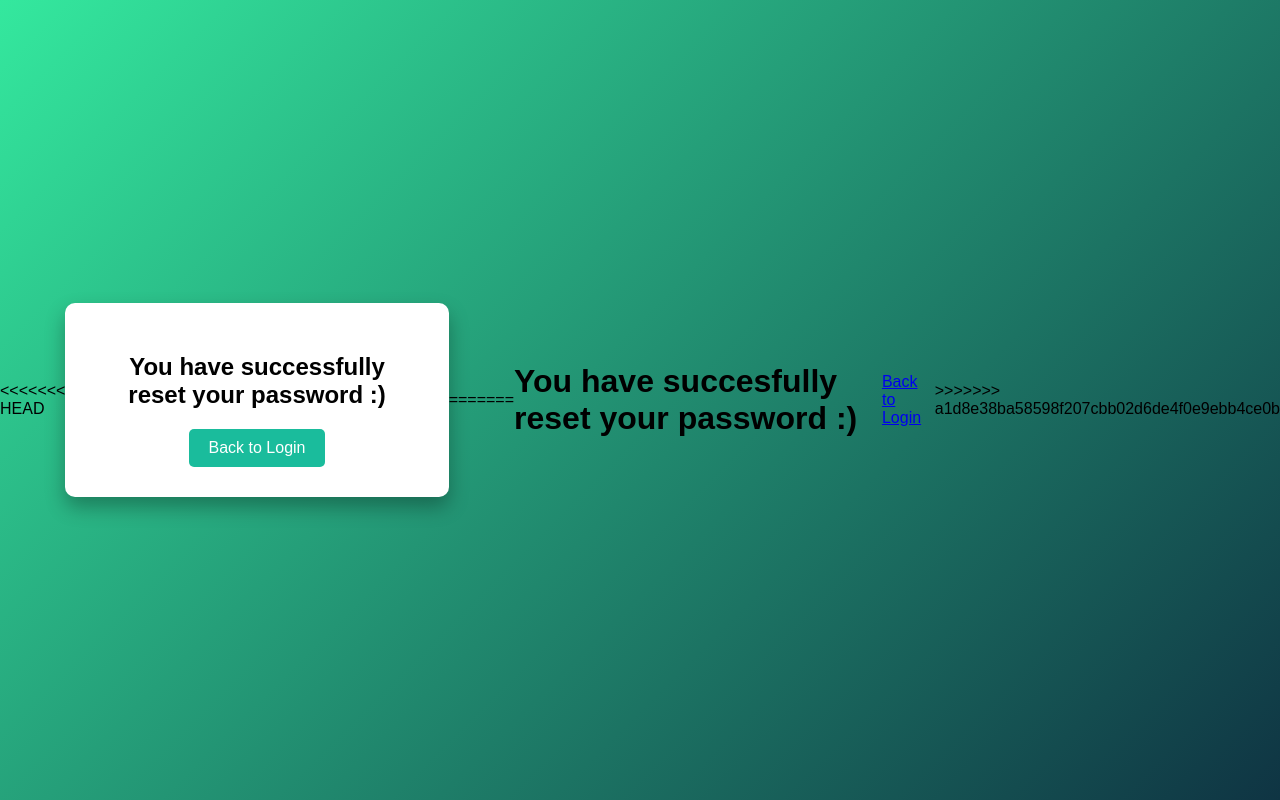
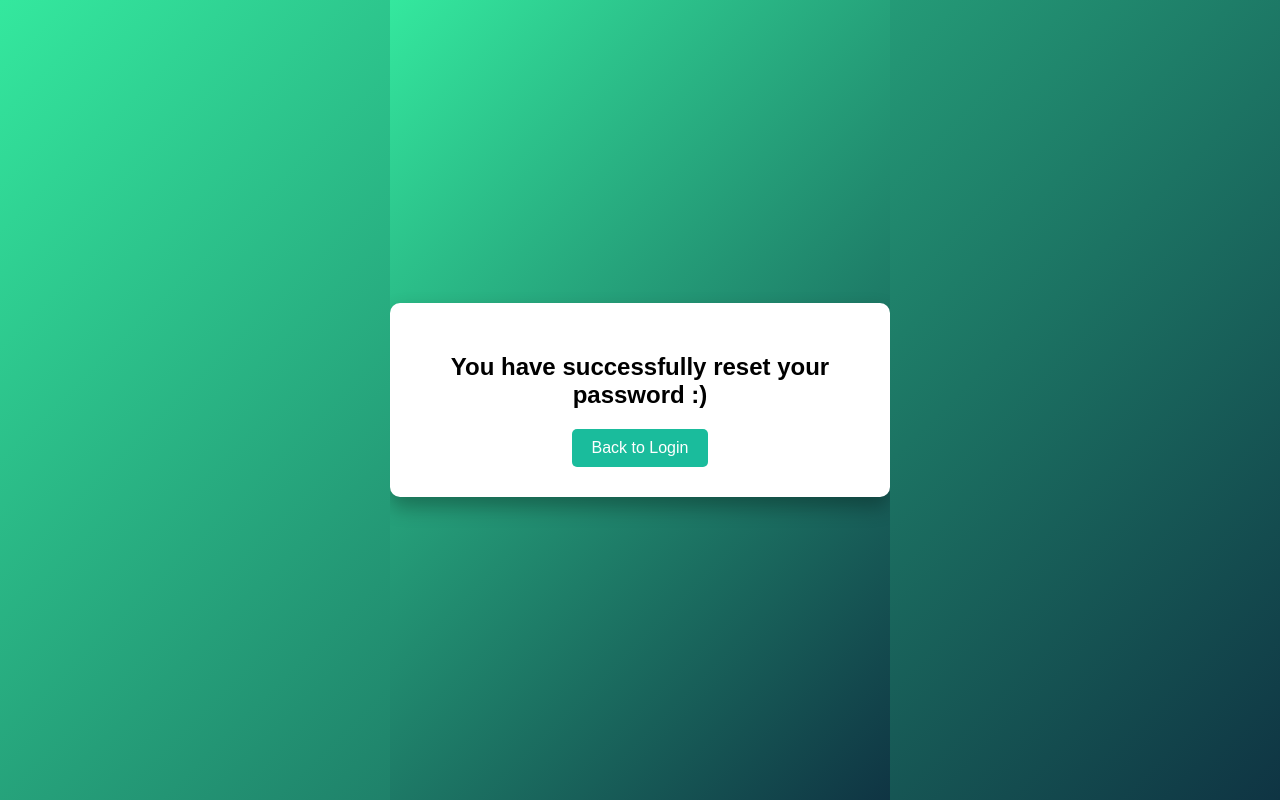
Before and after one commit to eobolo/BSE-FOUNDATIONS-PROJECT-HEALTH-PASS, a Django app: page /healthpass/custom_reset_done/ in a window 1280 px wide. Run offline with Django 4.2, Linux system fonts and the light colour scheme; some libraries are stand-ins or nearby versions.

Commit message:
changes almost done

```diff
--- a/easy_healthcare/easy_healthcare/settings.py
+++ b/easy_healthcare/easy_healthcare/settings.py
@@ -24,7 +24,7 @@ BASE_DIR = Path(__file__).resolve().parent.parent
 SECRET_KEY = "django-insecure-%ux=9ptjlzqw3fsv%+hec$9nbczl5%345d(@xi8+04ka!vc8=="
 
 # SECURITY WARNING: don't run with debug turned on in production!
-DEBUG = False
+DEBUG = True
 
 ALLOWED_HOSTS = ["*"]
 
--- a/easy_healthcare/healthpass/templates/healthpass/custom_home.html
+++ b/easy_healthcare/healthpass/templates/healthpass/custom_home.html
@@ -1,6 +1,7 @@
 <!DOCTYPE html>
 <html lang=en">
     <head>
+        {% load static %}
         <title>Health Practitioner Page</title>
         <meta charset="utf-8">
         <meta name="viewport" content="width=device-width, initial-scale=1.0">
--- a/easy_healthcare/healthpass/templates/healthpass/custom_login.html
+++ b/easy_healthcare/healthpass/templates/healthpass/custom_login.html
@@ -1,6 +1,7 @@
 <!DOCTYPE html>
 <html lang="en">
     <head>
+        {% load static %}
         <title>Secure Login</title>
         <meta charset="utf-8">
         <meta name="viewport" content="width=device-width, initial-scale=1.0">
--- a/easy_healthcare/healthpass/templates/healthpass/custom_password_reset_done.html
+++ b/easy_healthcare/healthpass/templates/healthpass/custom_password_reset_done.html
@@ -4,10 +4,8 @@
         <title>Custom Password Reset Email Successful</title>
         <meta charset="utf-8">
         <meta name="viewport" content="width=device-width, initial-scale=1.0">
-<<<<<<< HEAD
         {% load static %}
         <link rel="stylesheet" href="{% static './styles/custom_password_reset_done.css' %}" type="text/css">
-=======
         <link rel="icon" type="image/png" href="{% static './images/loading1.png' %}">
         <style>
             body {
@@ -34,7 +32,6 @@
                 margin-left: 20px;
             }
         </style>
->>>>>>> a1d8e38ba58598f207cbb02d6de4f0e9ebb4ce0b
     </head>
     <body>
         <div class="container">
--- a/easy_healthcare/healthpass/templates/healthpass/custom_password_reset_form.html
+++ b/easy_healthcare/healthpass/templates/healthpass/custom_password_reset_form.html
@@ -4,18 +4,15 @@
         <title>Custom Password Reset</title>
         <meta charset="utf-8">
         <meta name="viewport" content="width=device-width, initial-scale=1.0">
-<<<<<<< HEAD
         {% load static %}
         <link rel="stylesheet" href="{% static './styles/custom_password_reset_form.css' %}" type="text/css">
 </head>
 <body>
     <div class="form-container">
         <h2>Forgot Password</h2>
-=======
         <link rel="icon" type="image/png" href="{% static './images/loading1.png' %}">
     </head>
     <body>
->>>>>>> a1d8e38ba58598f207cbb02d6de4f0e9ebb4ce0b
         {% if custom_password_reset_form.errors %}
         <div>
             <p>The email address is not properly written :(</p>
--- a/easy_healthcare/healthpass/templates/healthpass/custom_reset_done.html
+++ b/easy_healthcare/healthpass/templates/healthpass/custom_reset_done.html
@@ -1,5 +1,4 @@
 <!DOCTYPE html>
-<<<<<<< HEAD
 <html lang="en">
 <head>
     <title>Custom Set Password Successful</title>
@@ -15,25 +14,3 @@
     </section>
 </body>
 </html>
-=======
-<html lang=en">
-    <head>
-        <title>Custom Set Password Succesful</title>
-        <meta charset="utf-8">
-        <meta name="viewport" content="width=device-width, initial-scale=1.0">
-        <link rel="icon" type="image/png" href="{% static './images/loading1.png' %}">
-    </head>
-    <body>
-        <div>
-            <h1>You have succesfully reset your password :)</h1>
-        </div>
-        <div>
-            <p>
-                <a href="{% url 'health:custom_login' %}">
-                    Back to Login
-                </a>
-            </p>
-        </div>
-    </body>
-</html>
->>>>>>> a1d8e38ba58598f207cbb02d6de4f0e9ebb4ce0b
--- a/easy_healthcare/healthpass/templates/healthpass/custom_user.html
+++ b/easy_healthcare/healthpass/templates/healthpass/custom_user.html
@@ -1,6 +1,7 @@
 <!DOCTYPE html>
 <html lang="en">
     <head>
+        {% load static %}
         <title>Secure Sign up</title>
         <meta charset="utf-8">
         <meta name="viewport" content="width=device-width, initial-scale=1.0">
```
Also changed, not shown: easy_healthcare/healthpass/templates/healthpass/custom_reset_confirm_form.html (+23 -28 lines), easy_healthcare/db.sqlite3.
